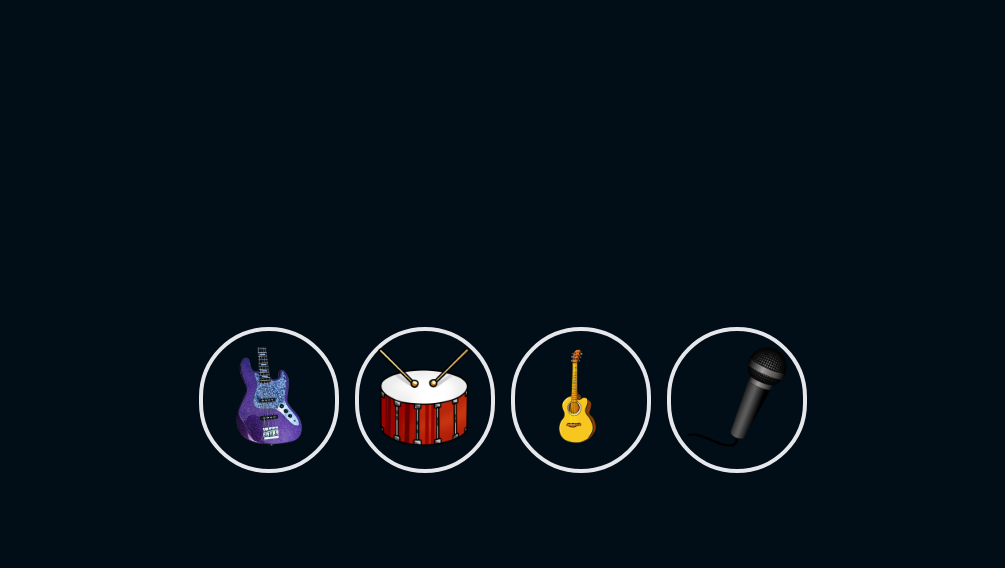
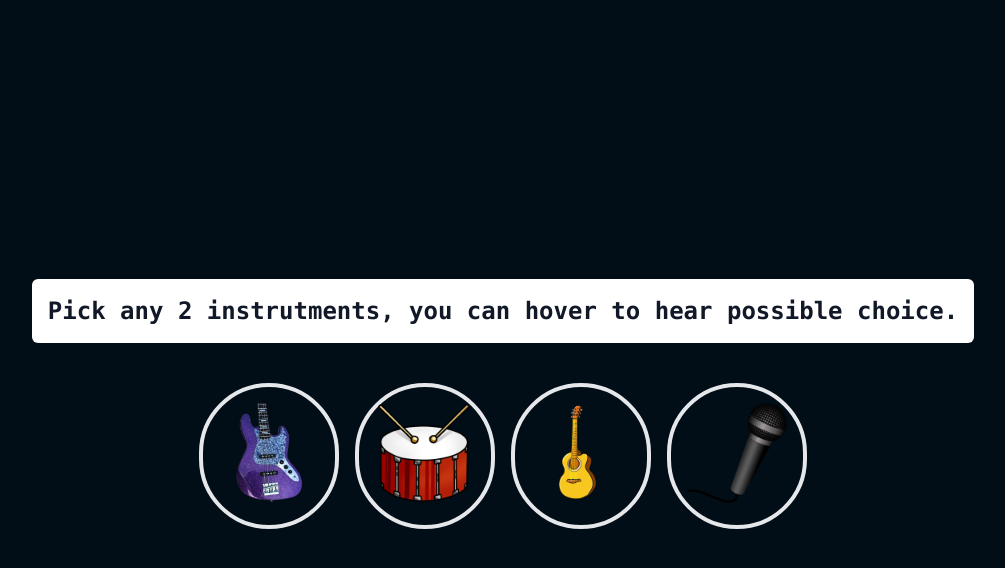
Before and after one commit to SweetmanTech/MUSIC-GAME-UI, a Next.js app: page / in a window 1280 px wide. Both pictures are taken after a click on the button "enter". Shown: the top 568 px of the page, without its empty margins (137-1142 px from the left). Built offline with nearby package versions, Linux system fonts and the light colour scheme; what @rainbow-me/rainbowkit, wagmi would draw is missing.

Commit message:
added simple display text

```diff
--- a/components/GameScreen/GameScreen.tsx
+++ b/components/GameScreen/GameScreen.tsx
@@ -57,7 +57,10 @@ const GameScreen = ({ onSuccess }: any) => {
   }
 
   return (
-    <div className="flex flex-col items-center justify-center h-screen gap-4 align-center">
+    <div className="flex flex-col items-center justify-center h-screen gap-4 p-4 align-center">
+      <div className="p-4 m-4 font-mono text-2xl font-extrabold text-gray-900 bg-white rounded-md">
+        Pick any 2 instrutments, you can hover to hear possible choice.
+      </div>
       <div className="flex flex-row ">
         {options.map((option) => (
           <div key={option.id}>
```
